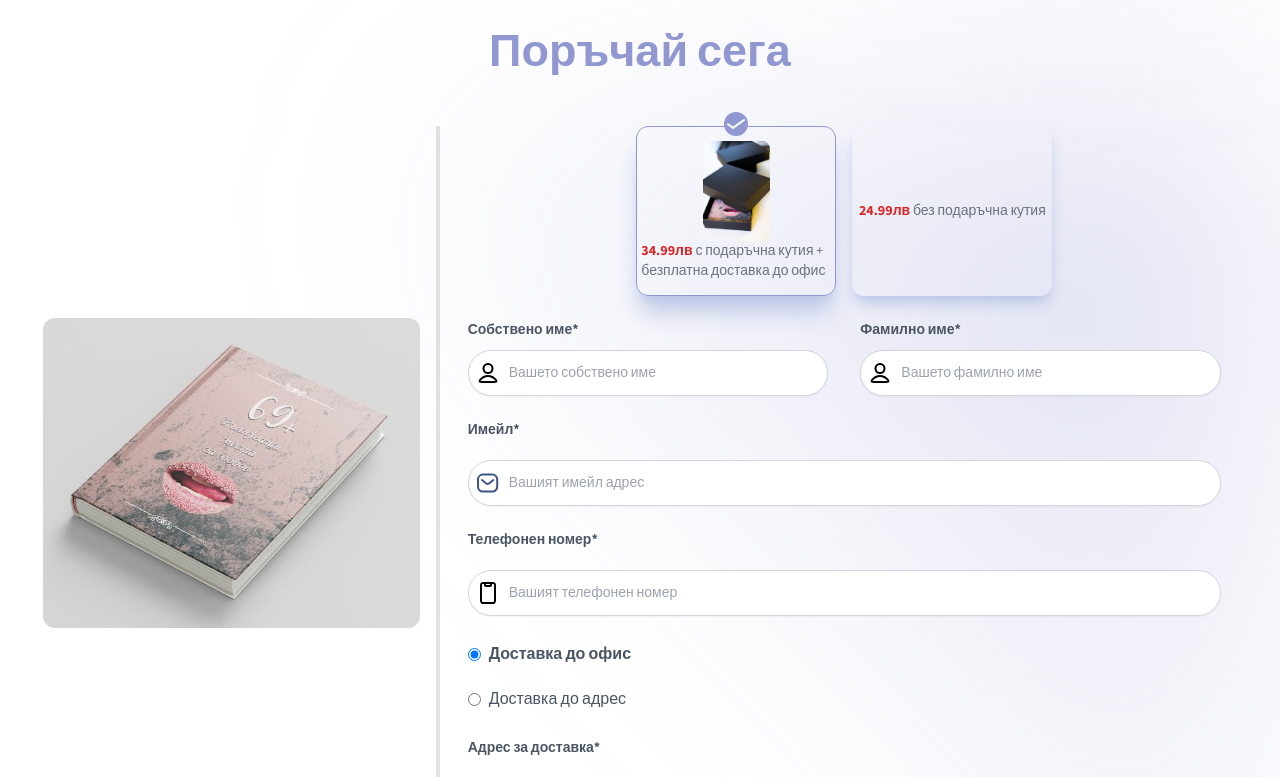
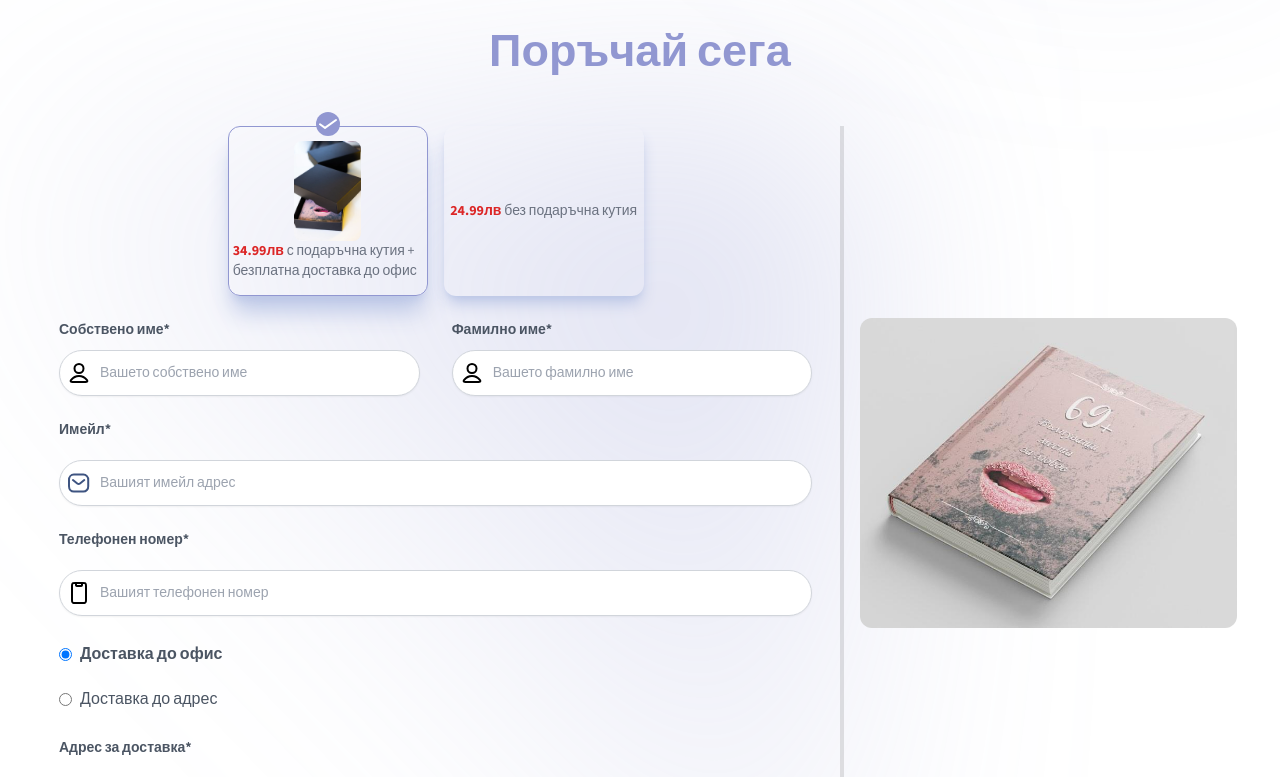
Before and after one commit to antoanparashkevov/book-nextjs, a Next.js app: page / in a window 1280 px wide. Shown: the part 1640-2417 px from the top of the page. Built offline with nearby package versions, Linux system fonts and the light colour scheme.

Commit message:
Reorder the form and the image on mobile

```diff
--- a/src/components/UI/ContactForm.tsx
+++ b/src/components/UI/ContactForm.tsx
@@ -145,13 +145,6 @@ const ContactForm: React.FC = () => {
                 </Notification>
             }
             <section className="grid grid-cols-1 lg:grid-cols-3 gap-y-12 w-full">
-                <div className='py-16 px-4 lg:py-48 shadow-[0px_4px_0px_0px_rgba(0,_0,_0,_0.11)] lg:shadow-[4px_0px_0px_0px_rgba(0,_0,_0,_0.11)]'>
-                    <Image
-                        src={BookCover}
-                        alt='Book Cover'
-                        className="rounded-xl"
-                    />
-                </div>
                 <form
                     onSubmit={handleFormSubmission}
                     className="relative grid grid-cols-1 md:grid-cols-2 lg:col-span-2 gap-x-8 gap-y-6 px-6 lg:px-8"
@@ -383,6 +376,20 @@ const ContactForm: React.FC = () => {
                         </button>
                     </div>
                 </form>
+                <div
+                    className='
+                        py-16 px-4 lg:py-48
+                        shadow-[0px_4px_0px_0px_rgba(0,_0,_0,_0.11)]
+                        lg:shadow-[-4px_0px_0px_0px_rgba(0,_0,_0,_0.11)]
+                        max-lg:-order-1
+                    '
+                >
+                    <Image
+                        src={BookCover}
+                        alt='Book Cover'
+                        className="rounded-xl"
+                    />
+                </div>
             </section>
         </Fragment>
     );
```
